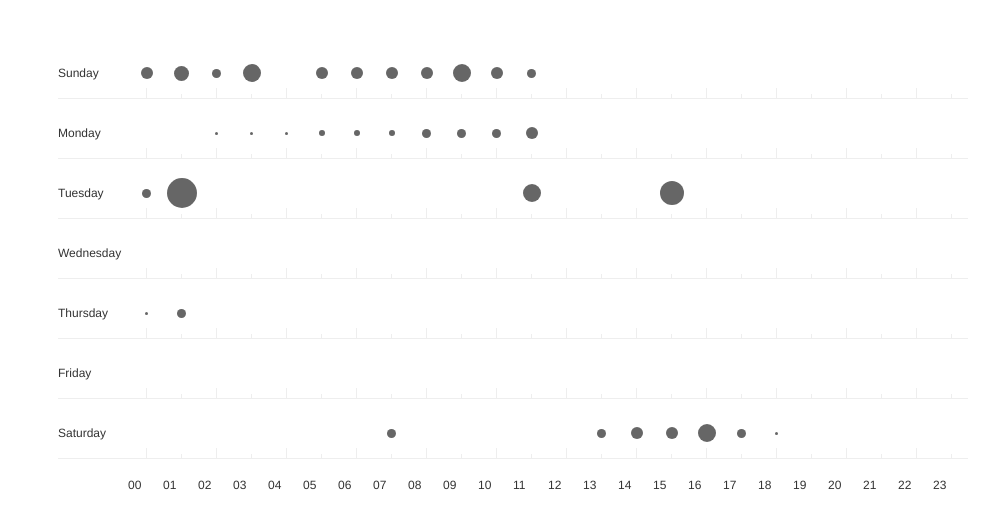
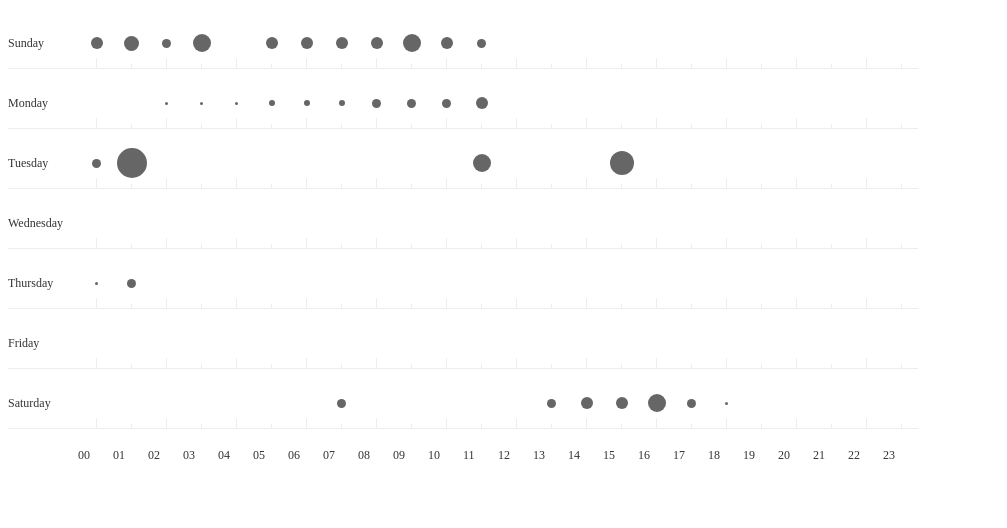
Before and after one commit to grsmv/angular-punch-card, a website: page example.html in a window 1280 px wide. Shown: the whole page, without its empty margins (0-1007 px from the left). Drawn offline with nearby package versions, Linux system fonts and the light colour scheme; some packages are replaced by stand-ins of ours.

Commit message:
removing global styles for body

```diff
--- a/src/punch-card.scss
+++ b/src/punch-card.scss
@@ -1,8 +1,3 @@
-body {
-    font-family: Helvetica;
-    padding: 30px 50px;
-}
-
 #punch-card {
     $border-color: #eee;
     $data-color: #666;
```
Also changed, not shown: dist/punch-card.css.
